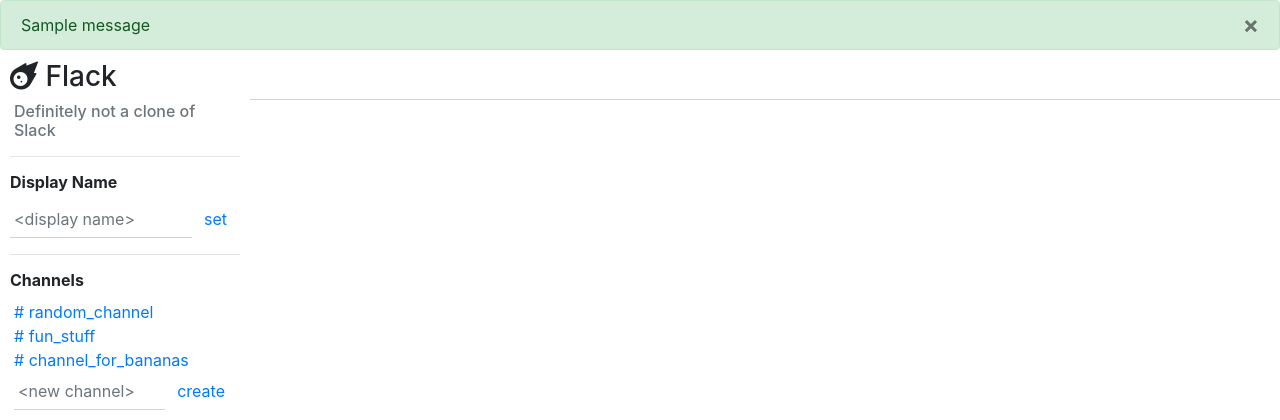
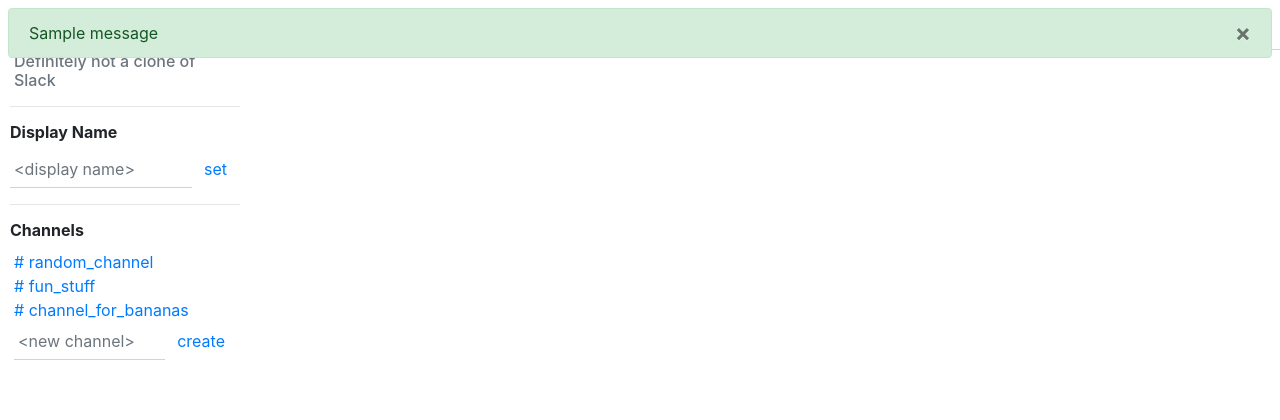
Before and after one commit to louissxu/cs50web-flack, a Flask app: page / in a window 1280 px wide. Shown: the top 420 px of the page. Run offline with Flask 2, Linux system fonts and the light colour scheme; one stand-in notice (Sample message) is shown; some libraries are stand-ins or nearby versions.

Commit message:
Move flashes to overlay.

```diff
--- a/static/style.css
+++ b/static/style.css
@@ -7,6 +7,12 @@
 #flashes {
     width: 100%;
     /* height: 70px; */
+}
+
+#flashes_new{
+    width: 100%;
+    position: absolute;
+    top: 0;
 }
 
 #subcontainer {
@@ -36,7 +42,7 @@
 }
 
 #middle_container {
-    height: calc(100vh - 50px - 60px - 70px - 200px);
+    height: calc(100vh - 50px - 60px);
     /* top height, bottom height, flashes height. probably remove top height and let top flex grow to size as buffer */
     vertical-align: bottom;
     /* overflow-y: auto; */
--- a/templates/layout.html.jinja2
+++ b/templates/layout.html.jinja2
@@ -34,18 +34,7 @@
         <div id="container">
             <!-- Flashes -->
             <div id="flashes">
-                {% with messages = get_flashed_messages(with_categories=true) %}
-                    {% if messages %}
-                        {% for category, message in messages %}
-                            <div class="alert alert-{{category}} mb-0" role="alert">
-                                {{message}}
-                                <button type="button" class="close" data-dismiss="alert" aria-label="Close">
-                                    <span aria-hidden="true">&times;</span>
-                                </button>
-                            </div>
-                        {% endfor %}
-                    {% endif %}
-                {% endwith %}
+                <!-- Moved to flashes new -->
             </div>
 
             <div id="subcontainer">
@@ -88,5 +77,19 @@
             </div>
         </div>
 
+        <div id="flashes_new">
+            {% with messages = get_flashed_messages(with_categories=true) %}
+                {% if messages %}
+                    {% for category, message in messages %}
+                        <div class="alert alert-{{category}} m-2" role="alert">
+                            {{message}}
+                            <button type="button" class="close" data-dismiss="alert" aria-label="Close">
+                                <span aria-hidden="true">&times;</span>
+                            </button>
+                        </div>
+                    {% endfor %}
+                {% endif %}
+            {% endwith %}
+        </div>
     </body>
 </html>
```
